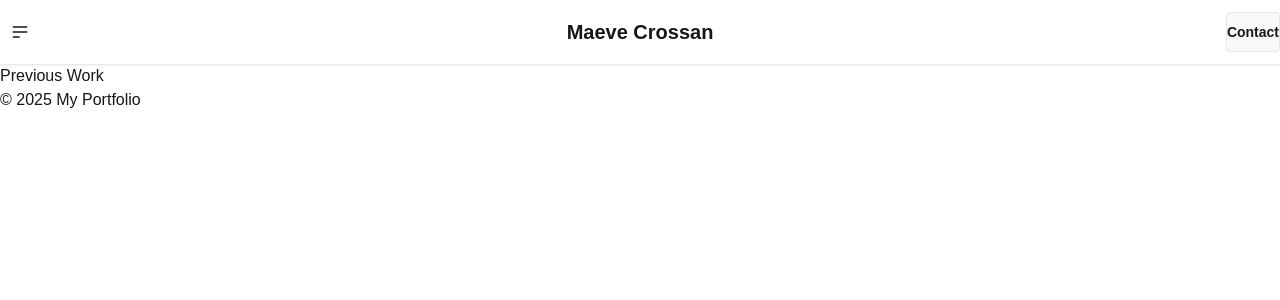
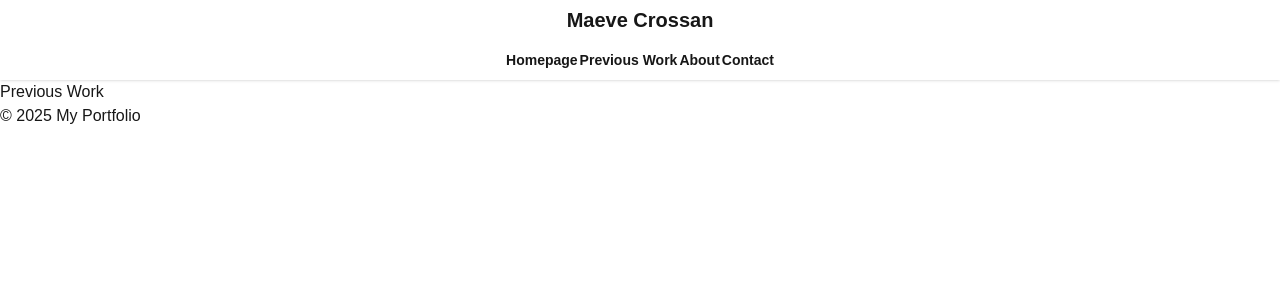
Before and after one commit to maevecrossan/my-portfolio, a Next.js app: page /previous-work in a window 1280 px wide. Shown: the top 300 px of the page. Built offline with nearby package versions, Linux system fonts and the light colour scheme.

Commit message:
Make navbar responsive and add working links.

```diff
--- a/components/Navbar.js
+++ b/components/Navbar.js
@@ -4,8 +4,11 @@ import Link from "next/link";
 export default function Navbar() {
     return (
         <nav className="bg-gray-100">
-            <div className="navbar bg-base-100 shadow-sm">
-                <div className="navbar-start">
+            <div className="flex flex-col items-center bg-base-100 shadow-sm px-4 py-2">
+                {/* Top row: burger + logo (mobile), just logo (desktop) */}
+                <div className="flex w-full items-center justify-between md:justify-center">
+                    {/* Burger menu: only visible on mobile */}
+                    <div className="md:hidden">
                         <div className="dropdown">
                             <div
                                 tabIndex={0}
@@ -19,39 +22,68 @@ export default function Navbar() {
                                     viewBox="0 0 24 24"
                                     stroke="currentColor"
                                 >
-                                {" "}
                                     <path
                                         strokeLinecap="round"
                                         strokeLinejoin="round"
                                         strokeWidth="2"
                                         d="M4 6h16M4 12h16M4 18h7"
-                                />{" "}
+                                    />
                                 </svg>
                             </div>
                             <ul
                                 tabIndex={0}
-                            className="menu menu-sm dropdown-content bg-base-100 rounded-box z-1 mt-3 w-52 p-2 shadow"
+                                className="menu menu-sm dropdown-content mt-3 z-[1] w-52 rounded-box bg-base-100 p-2 shadow"
                             >
                                 <li>
-                                <a>Homepage</a>
+                                    <Link href="/">Homepage</Link>
                                 </li>
                                 <li>
-                                <a>Portfolio</a>
+                                    <Link href="/portfolio">Portfolio</Link>
                                 </li>
                                 <li>
-                                <a>About</a>
+                                    <Link href="/about">About</Link>
                                 </li>
                                 <li>
-                                <a>Contact</a>
+                                    <Link href="/contact">Contact</Link>
                                 </li>
                             </ul>
                         </div>
                     </div>
-                <div className="navbar-center">
-                    <a className="btn btn-ghost text-xl">Maeve Crossan</a>
+
+                    {/* Logo */}
+                    <div>
+                        <Link href="/" className="btn btn-ghost text-xl">
+                            Maeve Crossan
+                        </Link>
                     </div>
+
+                    {/* Contact button (mobile only) */}
+                    <div className="md:hidden">
                         <div className="navbar-end">
-                    <a className="btn">Contact</a>
+                            <Link
+                                href="/contact"
+                                className="btn btn-primary"
+                            >
+                                Contact
+                            </Link>
+                        </div>
+                    </div>
+                </div>
+
+                {/* Nav links: visible only on md+ screens */}
+                <div className="mt-2 hidden md:flex space-x-4">
+                    <Link href="/" className="btn btn-ghost">
+                        Homepage
+                    </Link>
+                    <Link href="/previous-work" className="btn btn-ghost">
+                        Previous Work
+                    </Link>
+                    <Link href="/about" className="btn btn-ghost">
+                        About
+                    </Link>
+                    <Link href="/contact" className="btn btn-ghost">
+                        Contact
+                    </Link>
                 </div>
             </div>
         </nav>
```
Lines whose indentation alone changed are shown as unchanged.
